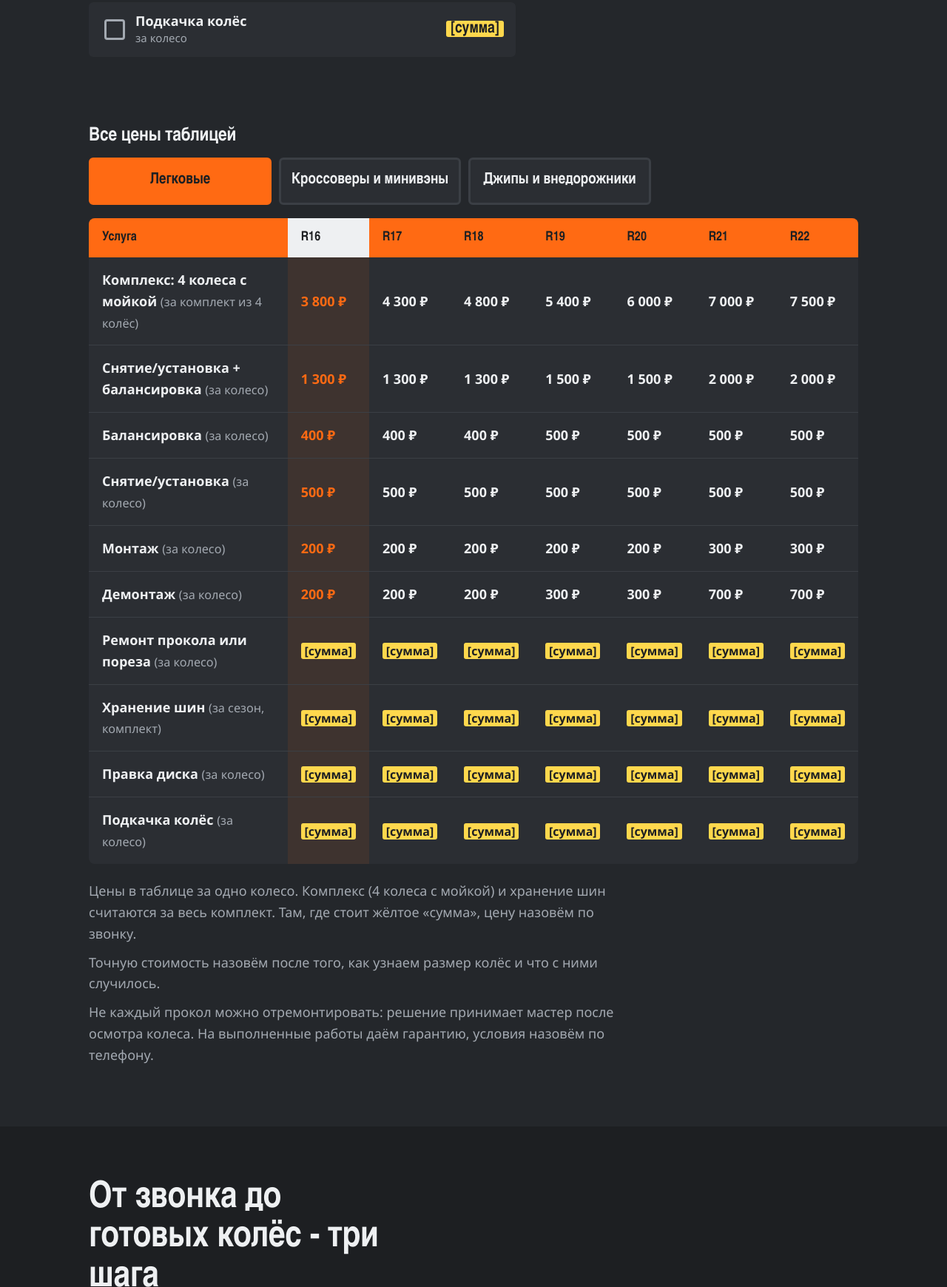
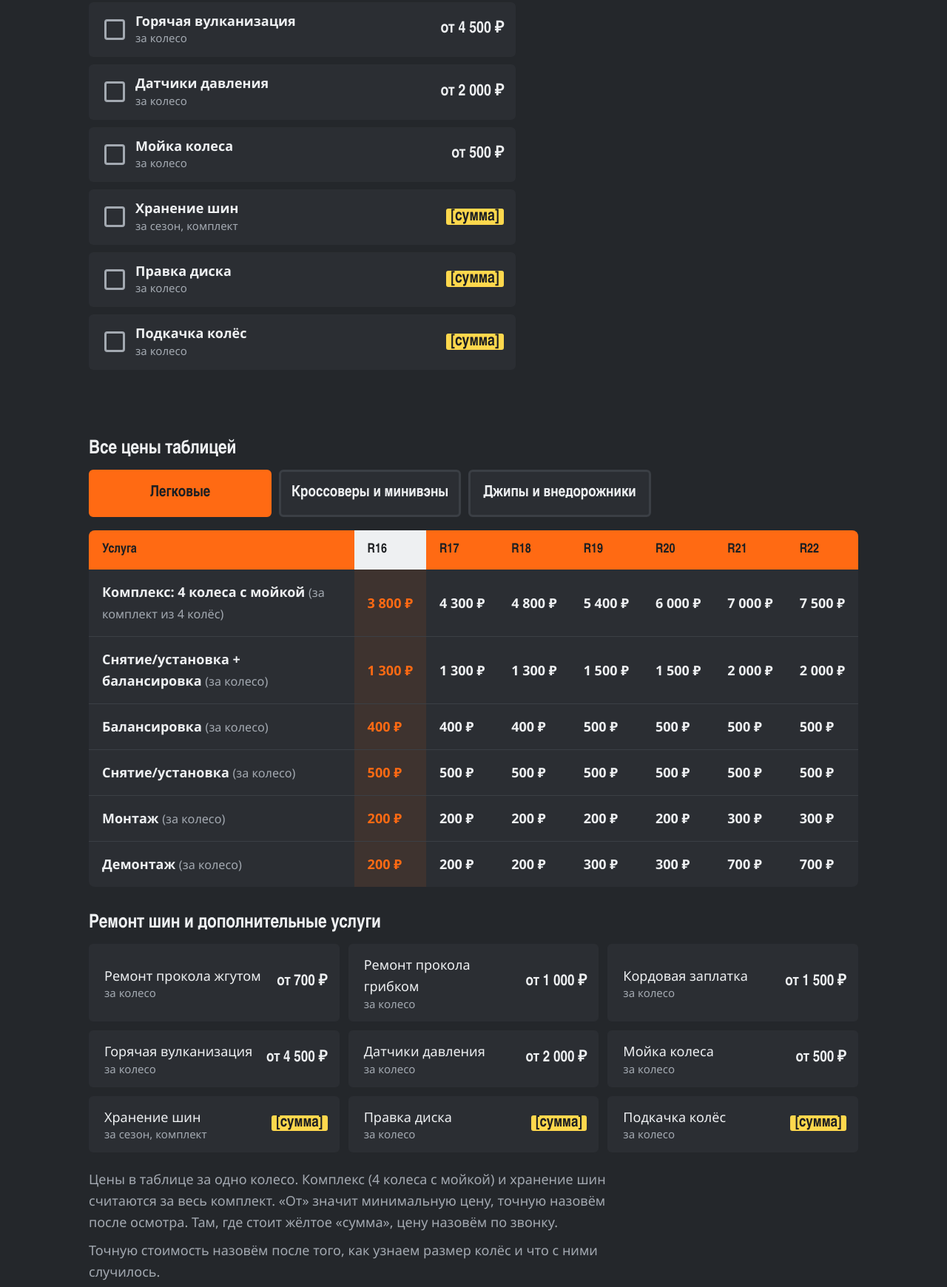
Before and after one commit to Agnia777/koleso-shinomontazh, a plain HTML site: page index.html in a window 1280 px wide. Shown: the part 2872-4612 px from the top of the page at 74% size. Drawn offline with Linux system fonts and the light colour scheme.

Commit message:
Цены на ремонт шин и допуслуги
Co-Authored-By: Claude Sonnet 5.5 <noreply@anthropic.com>

```diff
--- a/index.html
+++ b/index.html
@@ -204,7 +204,16 @@ td.sel { color: var(--accent); background: rgba(255,106,19,.09); }
 .where .photo { margin-bottom: 16px; }
 .where .photo img { aspect-ratio: 4 / 3; object-position: 50% 18%; }
 @media (max-width: 820px) { .photos { grid-template-columns: 1fr; gap: 16px; margin-top: 28px; } }
-.form-opts .opt-body { grid-template-columns: 28px 1fr; background: var(--panel-2); }
+.form-opts { display: grid; grid-template-columns: 1fr 1fr; gap: 10px; }
+.form-opts label.opt { margin: 0; }
+.form-opts .opt-body { grid-template-columns: 28px 1fr; background: var(--panel-2); height: 100%; }
+@media (max-width: 560px) { .form-opts { grid-template-columns: 1fr; } }
+.extras { list-style: none; margin: 0 0 8px; padding: 0; display: grid; grid-template-columns: repeat(auto-fill, minmax(260px, 1fr)); gap: 12px; }
+.extras li { display: flex; justify-content: space-between; align-items: center; gap: 14px; padding: 14px 16px; background: var(--panel); border-radius: 6px; border-left: 5px solid transparent; transition: background .15s, border-color .15s; }
+.extras li:hover { background: #343840; border-left-color: var(--accent); }
+.extras small { display: block; color: var(--muted); font-size: 15px; line-height: 1.3; }
+.extras b { font: 700 1.3rem/1 var(--head); white-space: nowrap; font-variant-numeric: tabular-nums; }
+#extras { margin-top: 36px; }
 .form-opts .opt:hover .opt-body, .form-opts .opt input:checked + .opt-body { background: #343840; }
 .sizes { display: grid; grid-template-columns: repeat(3, 1fr); gap: 10px; }
 label.size { position: relative; display: block; margin: 0; font-weight: 400; }
@@ -570,8 +579,9 @@ tbody tr:hover { background: #343840; box-shadow: inset 5px 0 var(--accent); }
     <h3 class="tbl-title">Все цены таблицей</h3>
     <div class="sizes tbl-types" id="t-types"></div>
     <div id="price-table"></div>
+    <div id="extras"></div>
     <div class="price-notes">
-      <p>Цены в таблице за одно колесо. Комплекс (4 колеса с мойкой) и хранение шин считаются за весь комплект. Там, где стоит жёлтое «сумма», цену назовём по звонку.</p>
+      <p>Цены в таблице за одно колесо. Комплекс (4 колеса с мойкой) и хранение шин считаются за весь комплект. «От» значит минимальную цену, точную назовём после осмотра. Там, где стоит жёлтое «сумма», цену назовём по звонку.</p>
       <p>Точную стоимость назовём после того, как узнаем размер колёс и что с ними случилось.</p>
       <p>Не каждый прокол можно отремонтировать: решение принимает мастер после осмотра колеса. На выполненные работы даём гарантию, условия назовём по телефону.</p>
     </div>
@@ -742,7 +752,8 @@ tbody tr:hover { background: #343840; box-shadow: inset 5px 0 var(--accent); }
     { id: 'suv',   name: 'Джипы и внедорожники',  d: [17, 18, 19, 20, 21, 22] }
   ];
   // unit: 'wheel' - цена за одно колесо, 'set' - за весь комплект.
-  // p: null - цены пока нет (в таблице жёлтое [сумма]); нет типа в p - услуги для этого типа нет.
+  // p: null - услуга не зависит от диаметра: у неё либо одна цена flat (from: true - «от»),
+  //    либо цены пока нет (жёлтое [сумма]). Нет типа в p - такой услуги для этого типа нет.
   var SERVICES = [
     { id: 'kit', name: 'Комплекс: 4 колеса с мойкой', unit: 'set', hint: 'за комплект из 4 колёс', on: true,
       p: { car: [3800, 4300, 4800, 5400, 6000, 7000, 7500],
@@ -760,7 +771,14 @@ tbody tr:hover { background: #343840; box-shadow: inset 5px 0 var(--accent); }
       p: { car: [200, 200, 200, 200, 200, 300, 300], cross: [250, 300, 300, 400, 400, 500, 500] } },
     { id: 'dem', name: 'Демонтаж', unit: 'wheel',
       p: { car: [200, 200, 200, 300, 300, 700, 700], cross: [250, 500, 500, 600, 600, 700, 700] } },
-    { id: 'repair',  name: 'Ремонт прокола или пореза', unit: 'wheel', p: null },
+    // ремонт шин и дополнительные услуги: одна цена «от» для любого диаметра
+    { id: 'jgut',   name: 'Ремонт прокола жгутом', unit: 'wheel', p: null, flat: 700,  from: true },
+    { id: 'grib',   name: 'Ремонт прокола грибком', unit: 'wheel', p: null, flat: 1000, from: true },
+    { id: 'cord',   name: 'Кордовая заплатка', unit: 'wheel', p: null, flat: 1500, from: true },
+    { id: 'hot',    name: 'Горячая вулканизация', unit: 'wheel', p: null, flat: 4500, from: true },
+    { id: 'sensor', name: 'Датчики давления', unit: 'wheel', p: null, flat: 2000, from: true },
+    { id: 'wash',   name: 'Мойка колеса', unit: 'wheel', p: null, flat: 500,  from: true },
+    // цены пока нет
     { id: 'storage', name: 'Хранение шин', unit: 'set', hint: 'за сезон, комплект', p: null },
     { id: 'rim',     name: 'Правка диска', unit: 'wheel', p: null },
     { id: 'pump',    name: 'Подкачка колёс', unit: 'wheel', p: null }
@@ -775,13 +793,18 @@ tbody tr:hover { background: #343840; box-shadow: inset 5px 0 var(--accent); }
   SERVICES.forEach(function (s) { st.on[s.id] = !!s.on; });
 
   function T() { return TYPES[st.type]; }
-  function visible(s) { return s.p === null || !!s.p[T().id]; }
+  function isExtra(s) { return s.p === null; }
+  function visible(s) { return isExtra(s) || !!s.p[T().id]; }
   function unitOf(s) { return (s.unitBy && s.unitBy[T().id]) || s.unit; }
   function hintOf(s) {
     return (s.hintBy && s.hintBy[T().id]) || s.hint || (unitOf(s) === 'wheel' ? 'за колесо' : 'за комплект');
   }
-  function priceOf(s) { return s.p === null ? null : s.p[T().id][st.d]; }
+  function priceOf(s) {
+    if (s.flat != null) return s.flat;
+    return s.p === null ? null : s.p[T().id][st.d];
+  }
   function fmt(n) { return n.toLocaleString('ru-RU') + ' ₽'; }
+  function fmtS(s, n) { return (s.from ? 'от ' : '') + fmt(n); }
   var TODO = '<span class="todo">[сумма]</span>';
 
   // кнопки типа машины (в калькуляторе и над таблицей)
@@ -823,41 +846,51 @@ tbody tr:hover { background: #343840; box-shadow: inset 5px 0 var(--accent); }
     var head = '<tr><th scope="col">Услуга</th>' + t.d.map(function (d, i) {
       return '<th scope="col"' + (i === st.d ? ' class="sel"' : '') + '>R' + d + '</th>';
     }).join('') + '</tr>';
-    var rows = SERVICES.filter(visible).map(function (s) {
+    var rows = SERVICES.filter(function (s) { return !isExtra(s) && visible(s); }).map(function (s) {
       return '<tr><th scope="row">' + s.name + ' <span class="u">(' + hintOf(s) + ')</span></th>' +
         t.d.map(function (d, i) {
-          return '<td data-label="R' + d + '"' + (i === st.d ? ' class="sel"' : '') + '>' +
-            (s.p === null ? TODO : fmt(s.p[t.id][i])) + '</td>';
+          return '<td data-label="R' + d + '"' + (i === st.d ? ' class="sel"' : '') + '>' + fmt(s.p[t.id][i]) + '</td>';
         }).join('') + '</tr>';
     }).join('');
     $('price-table').innerHTML = '<table><thead>' + head + '</thead><tbody>' + rows + '</tbody></table>';
   }
 
+  // ремонт шин и дополнительные услуги: цена не зависит от диаметра, рисуем один раз
+  function renderExtras() {
+    var box = $('extras');
+    if (!box) return;
+    box.innerHTML = '<h3 class="tbl-title">Ремонт шин и дополнительные услуги</h3><ul class="extras">' +
+      SERVICES.filter(isExtra).map(function (s) {
+        return '<li><span>' + s.name + '<small>' + hintOf(s) + '</small></span><b>' +
+          (s.flat != null ? fmtS(s, s.flat) : TODO) + '</b></li>';
+      }).join('') + '</ul>';
+  }
+
   // счётчик итога
-  var totalEl = $('total'), shown = 0, raf = 0, settle = 0;
+  var totalEl = $('total'), shown = 0, raf = 0, settle = 0, prefix = '';
   function setTotal(n) {
     cancelAnimationFrame(raf);
     clearTimeout(settle);
-    if (reduce) { shown = n; totalEl.textContent = fmt(n); return; }
+    if (reduce) { shown = n; totalEl.textContent = prefix + fmt(n); return; }
     // если вкладка в фоне и кадры не идут, сумма всё равно станет точной
-    settle = setTimeout(function () { cancelAnimationFrame(raf); shown = n; totalEl.textContent = fmt(n); }, 600);
+    settle = setTimeout(function () { cancelAnimationFrame(raf); shown = n; totalEl.textContent = prefix + fmt(n); }, 600);
     var from = shown, t0 = performance.now();
     (function step(t) {
       var k = Math.min((t - t0) / 450, 1);
       k = 1 - Math.pow(1 - k, 3);
       shown = Math.round(from + (n - from) * k);
-      totalEl.textContent = fmt(shown);
+      totalEl.textContent = prefix + fmt(shown);
       if (k < 1) raf = requestAnimationFrame(step);
     })(t0);
   }
 
-  var current = { total: 0 };
+  var current = { total: 0, from: false };
   function render() {
-    var lines = '', total = 0, unpriced = [], any = false;
+    var lines = '', total = 0, unpriced = [], any = false, anyFrom = false;
     SERVICES.filter(visible).forEach(function (s) {
       var price = priceOf(s);
       var pe = optsBox.querySelector('.opt-price[data-id="' + s.id + '"]');
-      if (pe) pe.innerHTML = price === null ? TODO : fmt(price);
+      if (pe) pe.innerHTML = price === null ? TODO : fmtS(s, price);
       if (!st.on[s.id]) return;
       any = true;
       if (price === null) {
@@ -868,8 +901,9 @@ tbody tr:hover { background: #343840; box-shadow: inset 5px 0 var(--accent); }
       var wheel = unitOf(s) === 'wheel';
       var sum = price * (wheel ? st.count : 1);
       total += sum;
-      lines += '<li><span>' + s.name + '<small>' + (wheel ? fmt(price) + ' × ' + st.count : 'комплект') +
-        '</small></span><span class="l-sum">' + fmt(sum) + '</span></li>';
+      if (s.from) anyFrom = true;
+      lines += '<li><span>' + s.name + '<small>' + (wheel ? fmtS(s, price) + ' × ' + st.count : 'комплект') +
+        '</small></span><span class="l-sum">' + fmtS(s, sum) + '</span></li>';
     });
     $('lines').innerHTML = lines;
     $('t-empty').style.display = any ? 'none' : '';
@@ -879,9 +913,10 @@ tbody tr:hover { background: #343840; box-shadow: inset 5px 0 var(--accent); }
     $('cnt-minus').disabled = st.count <= 1;
     $('cnt-plus').disabled = st.count >= 4;
     $('book').disabled = !any;
-    current = { total: total };
+    current = { total: total, from: anyFrom };
+    prefix = anyFrom ? 'от ' : '';
     setTotal(total);
-    $('sr').textContent = 'Итого ' + fmt(total);
+    $('sr').textContent = 'Итого ' + prefix + fmt(total);
     renderTable();
   }
 
@@ -915,7 +950,7 @@ tbody tr:hover { background: #343840; box-shadow: inset 5px 0 var(--accent); }
       if (c) c.checked = !!st.on[s.id] && visible(s);
     });
     if (what) {
-      what.value = (T().name + '. Колёс: ' + st.count + '. По калькулятору примерно ' + fmt(current.total) + '.').replace(/ /g, ' ');
+      what.value = (T().name + '. Колёс: ' + st.count + '. По калькулятору ' + (current.from ? 'от ' : 'примерно ') + fmt(current.total) + '.').replace(/ /g, ' ');
     }
     var form = $('contacts');
     if (form) form.scrollIntoView({ behavior: reduce ? 'auto' : 'smooth' });
@@ -924,6 +959,7 @@ tbody tr:hover { background: #343840; box-shadow: inset 5px 0 var(--accent); }
 
   buildDiams();
   buildOpts();
+  renderExtras();
   render();
 })();
 </script>
```
